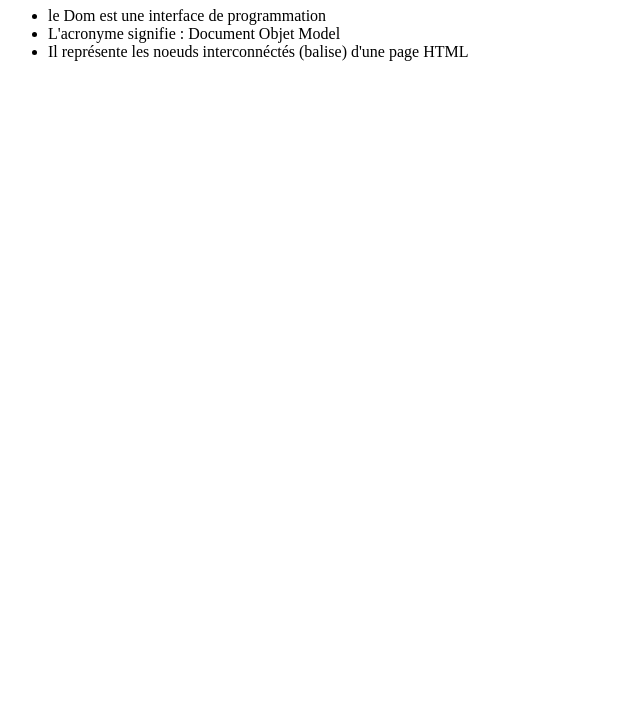
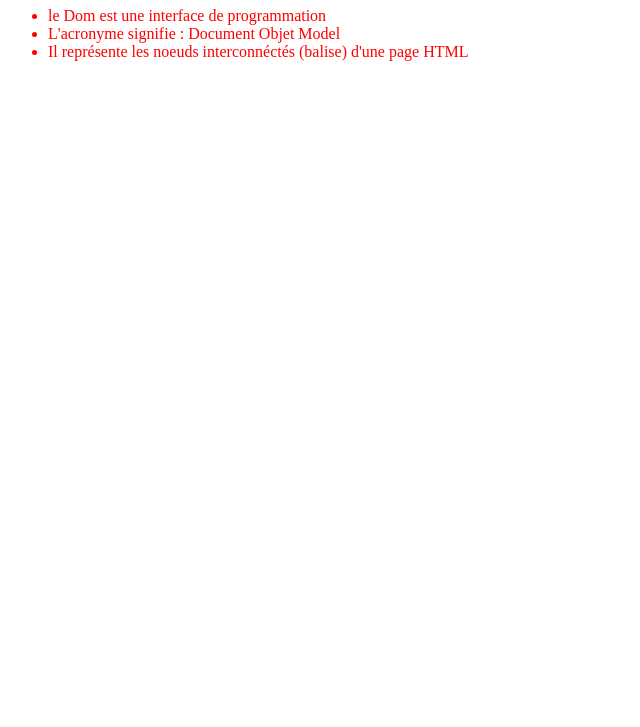
Before and after one commit to Squirrel-red/exo_javascript, a plain HTML site: page index.html in a window 1280 px wide. Shown: the part 73-800 px from the top of the page, without its empty margins (0-640 px from the left). Drawn offline with Linux system fonts and the light colour scheme.

Commit message:
Ajout de codage DOM

```diff
--- a/index.html
+++ b/index.html
@@ -19,6 +19,25 @@
         </li>
     </ul>
 
+<!--Atteindre des éléments du DOM (Document Object Model)-->
+<!-- pour pointer la première ul sur la page-->
+<script>
+    let list = document.querySelector("ul")
+    // si on souhaite récupérer tous les éléments
+    let listElements = list.querySelectorAll("li")
+
+    // pour modifier des éléments du DOM (la propriété style de chaque élément
+    // en effectuant un boucle forEach( sur  la NodeList))
+    listElements.forEach(function(element){
+        // pour consulter les propriétés d'un élément du DOM on utilise la commande coonsole.dir()
+        console.dir(element)
+        element.style.color = "red"
+    })
+
+    // pour afficher les éléments récupérés par les méthodes utilisées précédement
+    console.log("la liste", list)
+    console.log("les éléments", listElements)
+</script>
     <script src="js/main.js"></script>
 </body>
 </html>
```
